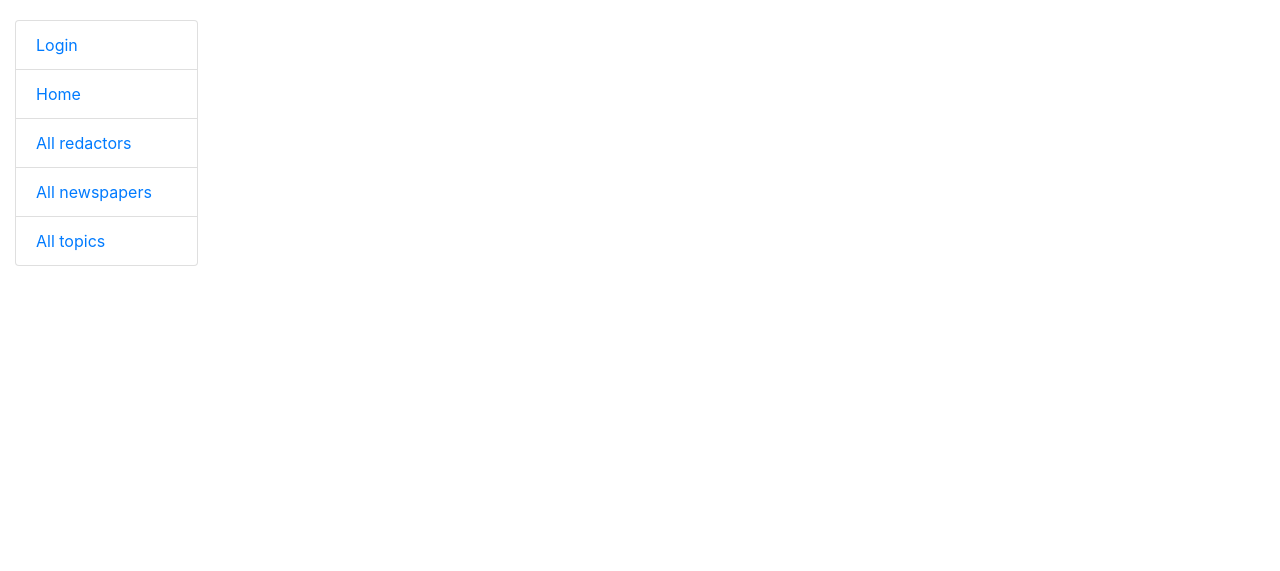
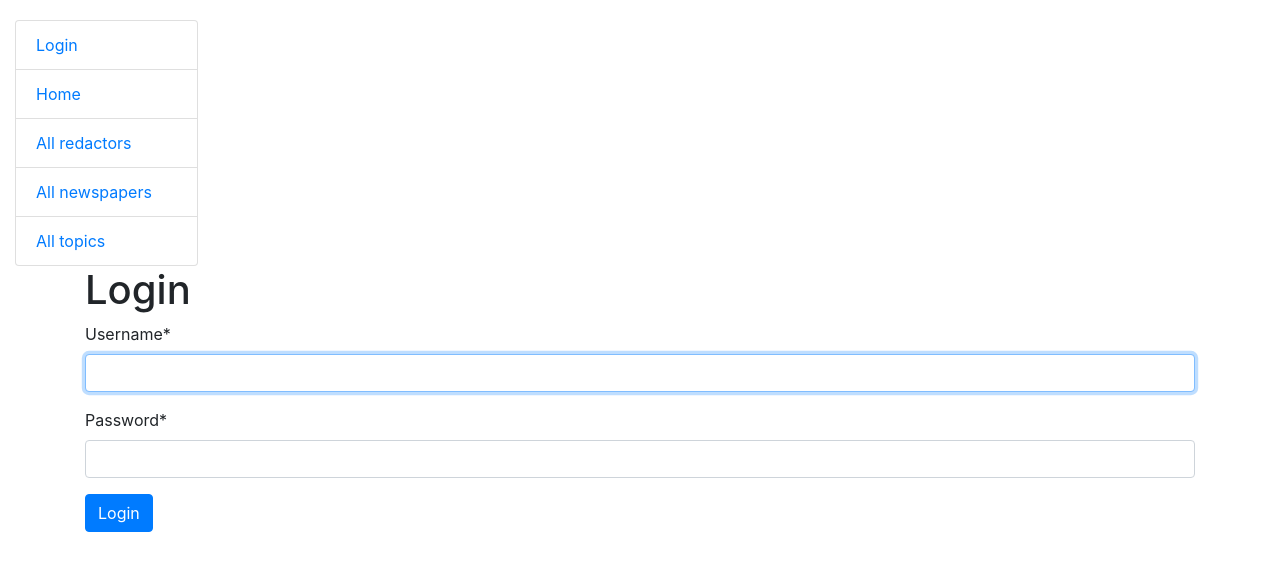
Before and after one commit to Koliesnichenko/universal-press-agency, a Django app: a page that uses templates/registration/login.html in a window 1280 px wide. Shown: the top 571 px of the page. Run offline with Django 5.2, Linux system fonts and the light colour scheme; some libraries are stand-ins or nearby versions.

Commit message:
created login.html

```diff
--- a/templates/registration/login.html
+++ b/templates/registration/login.html
@@ -1 +1,24 @@
 {% extends "base.html" %}
+{% load crispy_forms_filters %}
+
+{% block content %}
+
+{% if form.errors %}
+  <p>Your username and password didn't match. Please try again.</p>
+{% endif %}
+
+<h1>Login</h1>
+
+{% if next %}
+  <p>Please login to see this page.</p>
+{% endif %}
+
+<form method="post" action="{% url 'login' %}">
+  {% csrf_token %}
+  {{ form|crispy }}
+
+  <input type="submit" value="Login" class="btn btn-primary" />
+  <input type="hidden" name="next" value="{{ next }}">
+</form>
+
+{% endblock %}
```
